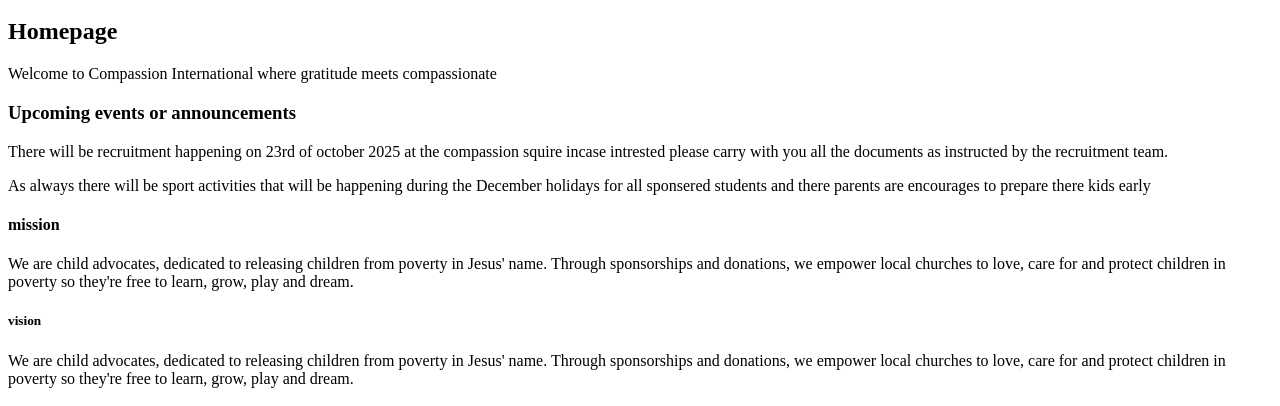
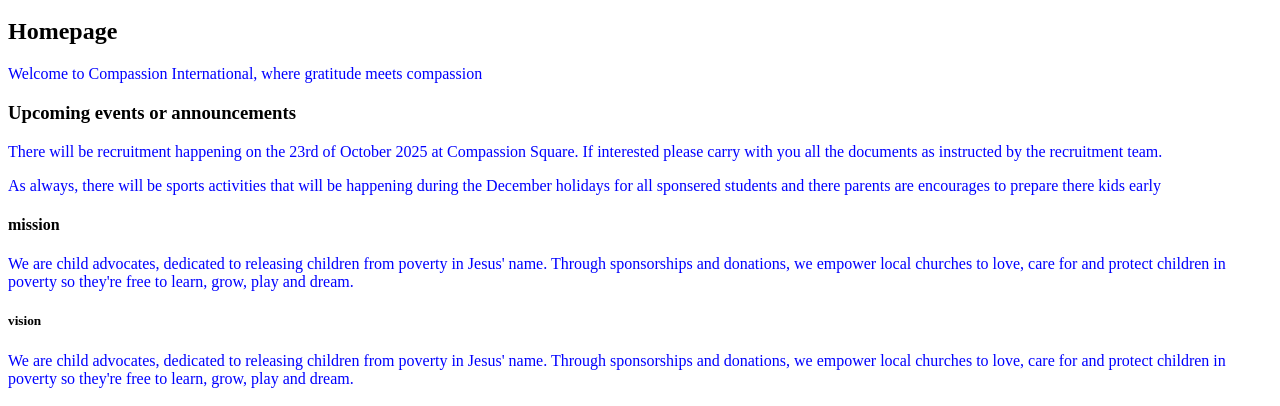
Before and after one commit to 25-1174/25-1174.., a plain HTML site: page index.html in a window 1280 px wide. Shown: the part 48-454 px from the top of the page. Drawn offline with Linux system fonts and the light colour scheme.

Commit message:
Update index.html

```diff
--- a/index.html
+++ b/index.html
@@ -1,12 +1,28 @@
 
-<h1>COMPASSION INTERNATIONAL</h1>
+<head>
+ <style>
+      {
+      colour: blue;
+
+      }
+    </style>
+
+
+</head><h1>COMPASSION INTERNATIONAL</h1>
 <h2>Homepage</h2>
-<p>Welcome to Compassion International where gratitude meets compassionate</p>
+<p>Welcome to Compassion International, where gratitude meets compassion </p>
 <h3>Upcoming events or announcements</h3>
-<p>There will be recruitment happening on 23rd of october 2025 at the compassion squire incase intrested please carry with you all the documents as instructed by the recruitment team.</p>
-<p>As always there will be sport activities that will be happening during the December holidays for all sponsered students and there parents are encourages to prepare there kids early</p>
-<h4>mission</h4>
+<p>There will be recruitment happening on the 23rd of October 2025 at Compassion Square. If interested please carry with you all the documents as instructed by the recruitment team.</p>
+<p>As always, there will be sports activities that will be happening during the December holidays for all sponsered students and there parents are encourages to prepare there kids early</p><h4>mission</h4>
 <p>We are child advocates, dedicated to releasing children from poverty in Jesus' name. Through sponsorships and donations, we empower local churches to love, care for and protect children in poverty so they're free to learn, grow, play and dream.</p>
+<style>
+p
+{
+color: blue;
+}
+</style>
+
+
 <h5>vision</h5>
 <p>We are child advocates, dedicated to releasing children from poverty in Jesus' name. Through sponsorships and donations, we empower local churches to love, care for and protect children in poverty so they're free to learn, grow, play and dream.</p>
 <h1>Academics Reports</h1>
```
